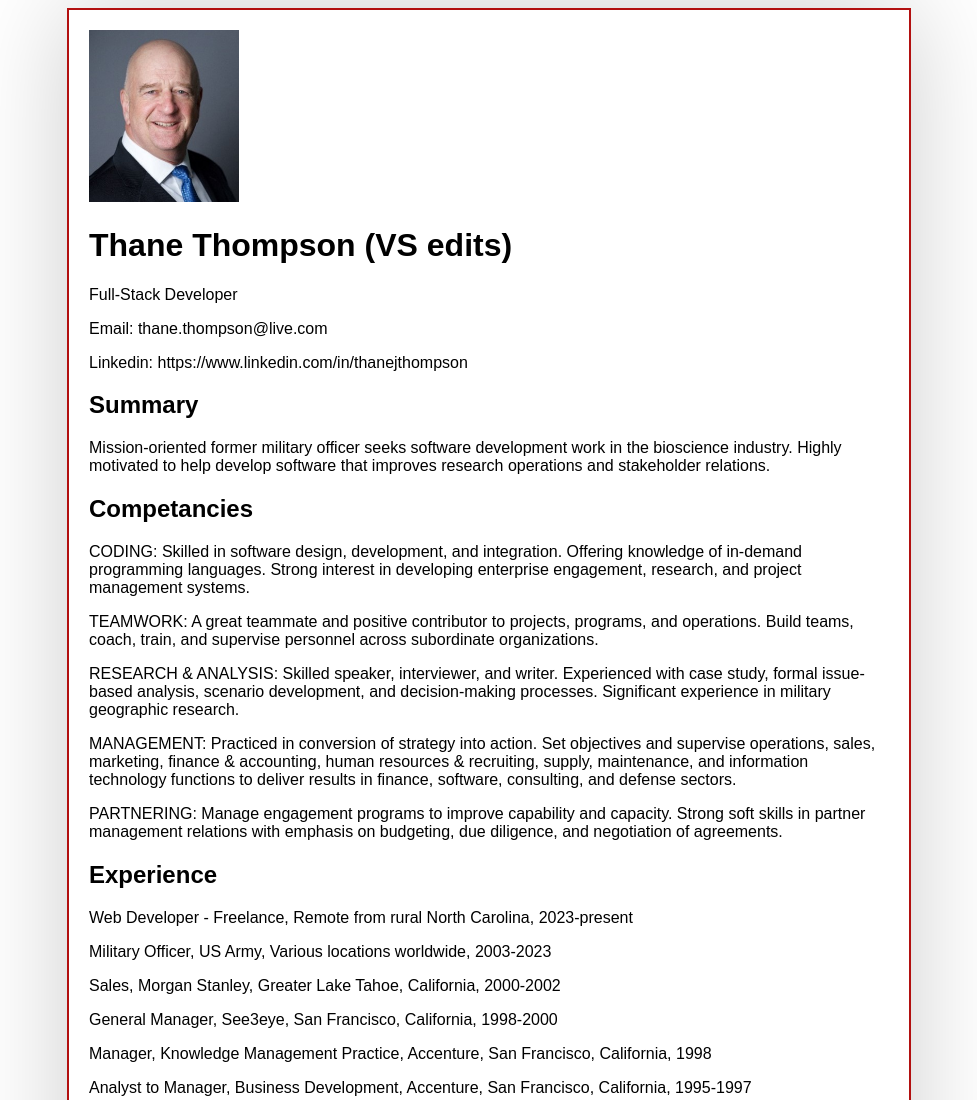
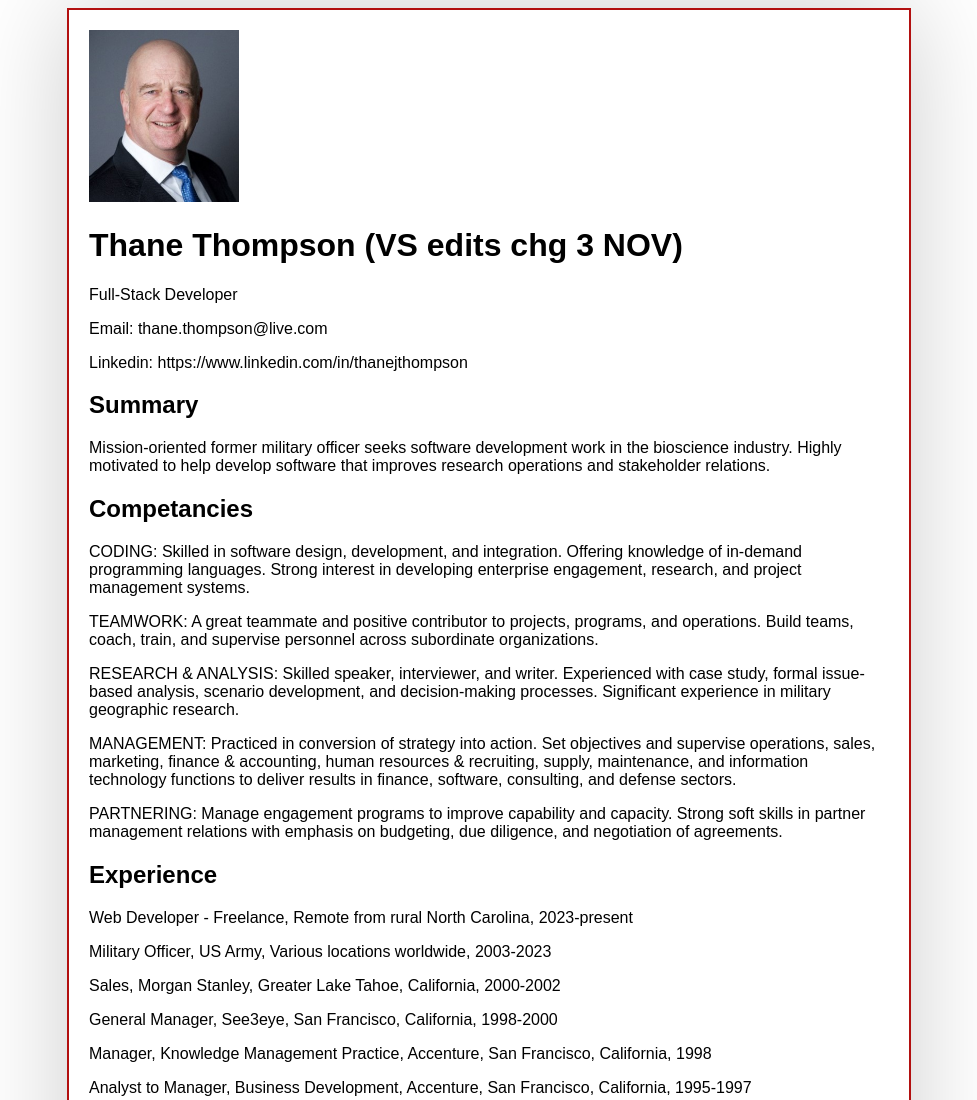
Before and after one commit to thane-j-thompson/thane-j-thompson.github.io, a plain HTML site: page index.html in a window 1280 px wide. Shown: the top 1100 px of the page, without its empty margins (151-1128 px from the left). Drawn offline with Linux system fonts and the light colour scheme.

Commit message:
CHG TEST

```diff
--- a/index.html
+++ b/index.html
@@ -5,7 +5,7 @@
         <meta charset="utf-8">
         <meta name="viewport" content="width=device-width, initial-scale=1.0">
         <link rel="stylesheet" href="base.css">
-        <title>My Resume Posted 3 NOV</title>
+        <title>My Resume</title>
         <style>
             body{
                 font-family: Arial, sans-serif
@@ -19,7 +19,7 @@
             <div class="profile-image">
                 <img src="resume_pic.jpg" alt="Profile Image">
             </div>
-            <h1>Thane Thompson (VS edits)</h1>
+            <h1>Thane Thompson (VS edits chg 3 NOV)</h1>
             <p>Full-Stack Developer</p>
             <p>Email:  thane.thompson@live.com</p>
             <p>Linkedin:  https://www.linkedin.com/in/thanejthompson</p>
```
